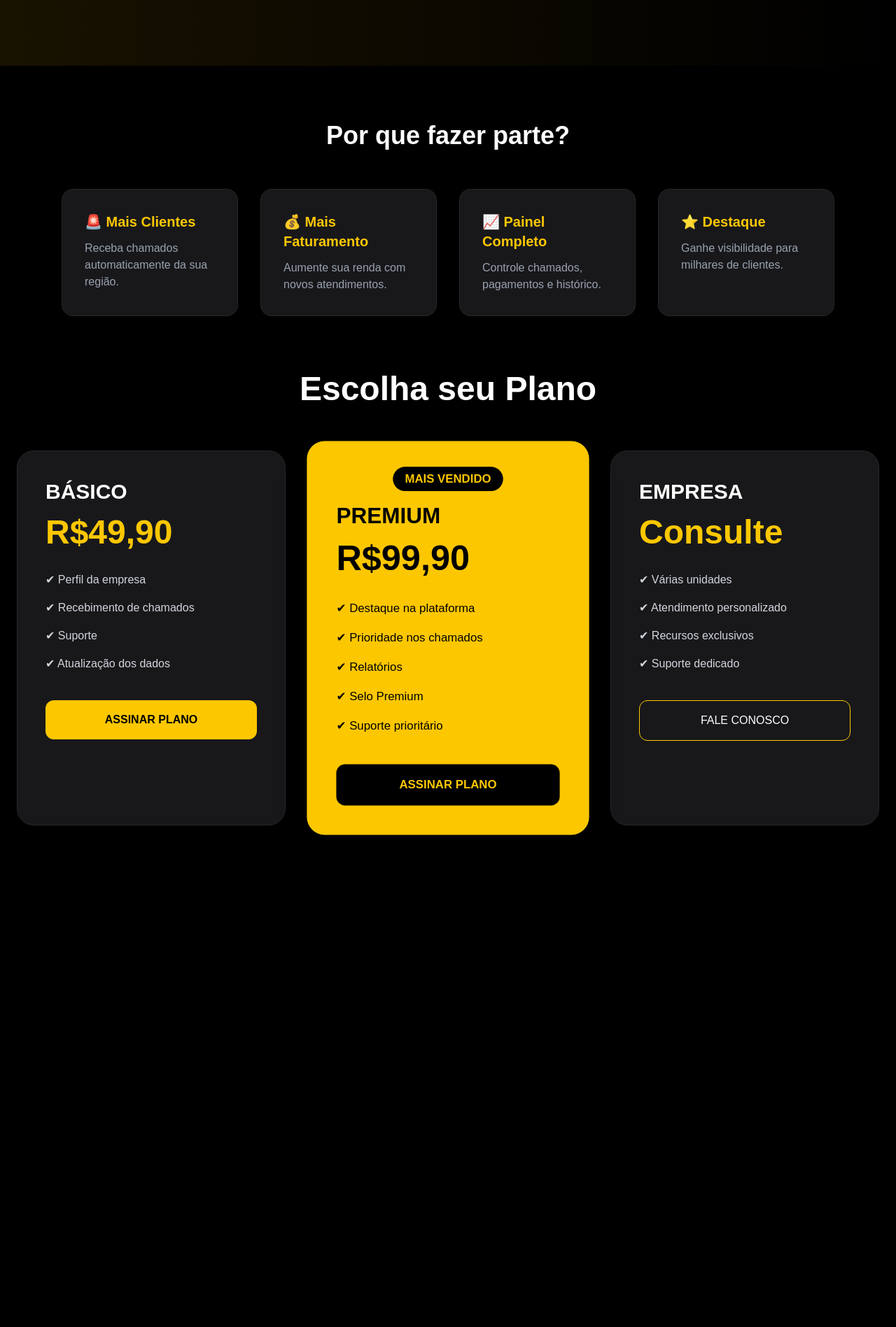
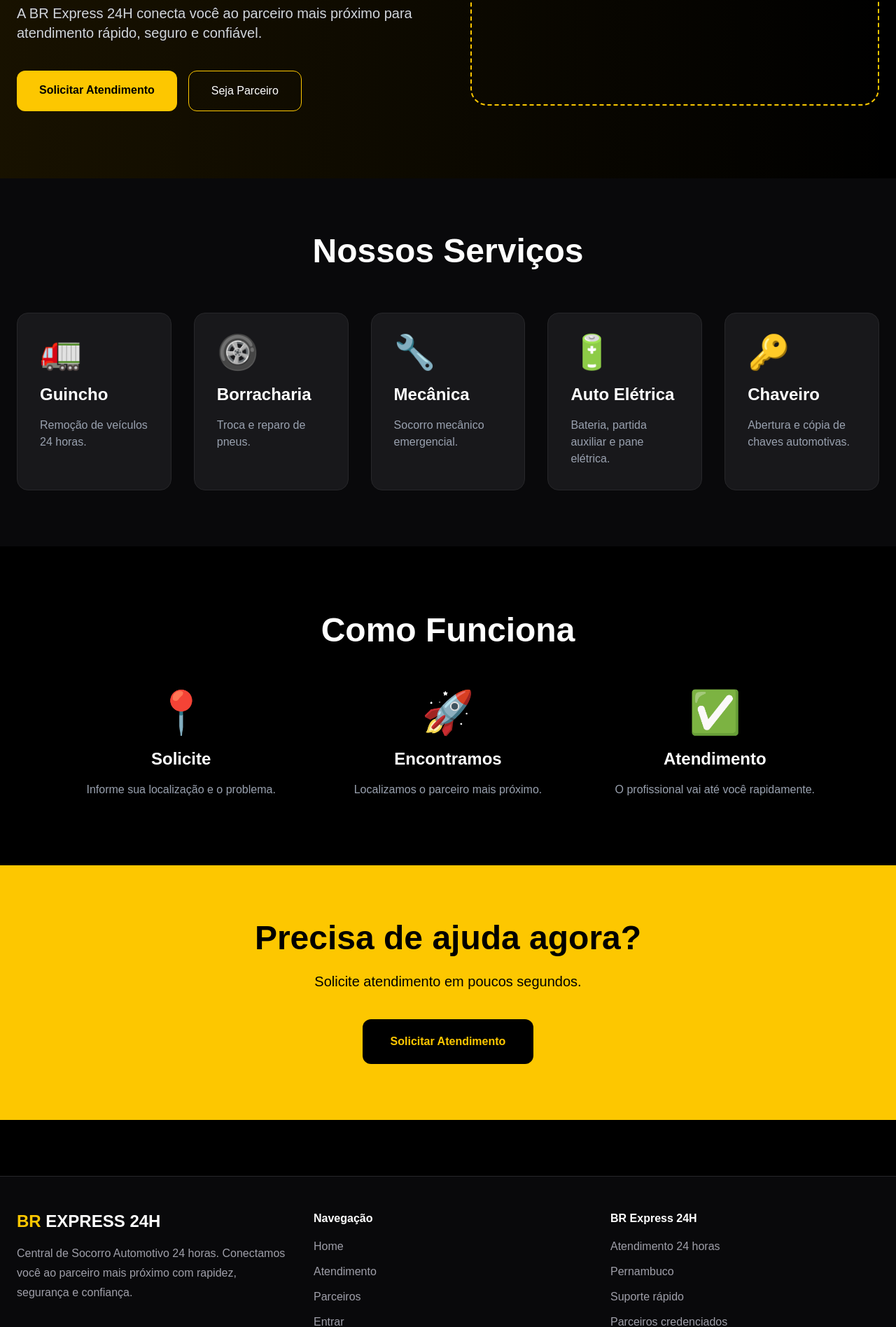
Before and after one commit to brexpress24hoficial-creator/br-express24h, a Next.js app: page /parceiro in a window 1280 px wide. Shown: the part 404-2301 px from the top of the page at 70% size. Before the commit the page ends 1680 px from the top, so only its background shows below. Built offline with nearby package versions, Linux system fonts and the light colour scheme.

Commit message:
Nova Home BR Express 24H

```diff
--- a/app/parceiro/page.tsx
+++ b/app/parceiro/page.tsx
@@ -1,223 +1,97 @@
 import Link from "next/link";
+import Footer from "@/components/Footer";
 
-export default function Parceiro() {
+const servicos = [
+  {
+    emoji: "🚛",
+    titulo: "Guincho",
+    descricao: "Remoção de veículos 24 horas."
+  },
+  {
+    emoji: "🛞",
+    titulo: "Borracharia",
+    descricao: "Troca e reparo de pneus."
+  },
+  {
+    emoji: "🔧",
+    titulo: "Mecânica",
+    descricao: "Socorro mecânico emergencial."
+  },
+  {
+    emoji: "🔋",
+    titulo: "Auto Elétrica",
+    descricao: "Bateria, partida auxiliar e pane elétrica."
+  },
+  {
+    emoji: "🔑",
+    titulo: "Chaveiro",
+    descricao: "Abertura e cópia de chaves automotivas."
+  }
+];
+
+export default function Home() {
   return (
-    <main className="min-h-screen bg-black text-white">
+    <main className="bg-black text-white">
 
       {/* HERO */}
+
       <section className="relative overflow-hidden">
+
         <div className="absolute inset-0 bg-gradient-to-r from-yellow-500/10 to-transparent"></div>
 
         <div className="max-w-7xl mx-auto px-6 py-24 relative z-10">
 
-          <div className="text-center">
+          <div className="grid lg:grid-cols-2 gap-16 items-center">
+
+            <div>
 
               <span className="bg-yellow-400 text-black px-4 py-2 rounded-full font-bold">
-              BR EXPRESS 24H
+                Atendimento 24 Horas
               </span>
 
-            <h1 className="mt-8 text-5xl md:text-7xl font-extrabold">
-              Seja um <span className="text-yellow-400">Parceiro</span>
+              <h1 className="text-6xl font-extrabold mt-8 leading-tight">
+
+                Precisou de
+                <span className="text-yellow-400"> Socorro Automotivo?</span>
+
               </h1>
 
-            <p className="mt-6 text-xl text-gray-300 max-w-3xl mx-auto">
-              Cadastre sua empresa e receba solicitações de clientes
-              automaticamente através da plataforma BR Express 24H.
+              <p className="mt-8 text-xl text-gray-300">
+
+                A BR Express 24H conecta você ao parceiro mais próximo
+                para atendimento rápido, seguro e confiável.
+
               </p>
 
-            <div className="mt-10 flex justify-center gap-4 flex-wrap">
+              <div className="flex flex-wrap gap-4 mt-10">
 
-              <a
-                href="#planos"
+                <Link
+                  href="/solicitar"
                   className="bg-yellow-400 hover:bg-yellow-300 text-black font-bold px-8 py-4 rounded-xl transition"
                 >
-                Ver Planos
-              </a>
+                  Solicitar Atendimento
+                </Link>
 
                 <Link
-                href="/parceiro/login"
+                  href="/parceiro"
                   className="border border-yellow-400 hover:bg-yellow-400 hover:text-black px-8 py-4 rounded-xl transition"
                 >
-                Entrar na Área do Parceiro
+                  Seja Parceiro
                 </Link>
 
               </div>
 
             </div>
 
-        </div>
-      </section>
+            <div className="flex justify-center">
 
-      {/* BENEFÍCIOS */}
+              {/* Depois vamos colocar sua arte aqui */}
 
-      <section className="py-20">
+              <div className="w-full h-[450px] rounded-3xl border-2 border-dashed border-yellow-400 flex items-center justify-center text-center text-zinc-500">
 
-        <div className="max-w-6xl mx-auto px-6">
-
-          <h2 className="text-4xl font-bold text-center mb-14">
-            Por que fazer parte?
-          </h2>
-
-          <div className="grid md:grid-cols-2 lg:grid-cols-4 gap-8">
-
-            <div className="bg-zinc-900 rounded-2xl p-8 border border-zinc-800">
-              <h3 className="text-yellow-400 text-xl font-bold mb-3">
-                🚨 Mais Clientes
-              </h3>
-              <p className="text-gray-400">
-                Receba chamados automaticamente da sua região.
-              </p>
-            </div>
-
-            <div className="bg-zinc-900 rounded-2xl p-8 border border-zinc-800">
-              <h3 className="text-yellow-400 text-xl font-bold mb-3">
-                💰 Mais Faturamento
-              </h3>
-              <p className="text-gray-400">
-                Aumente sua renda com novos atendimentos.
-              </p>
-            </div>
-
-            <div className="bg-zinc-900 rounded-2xl p-8 border border-zinc-800">
-              <h3 className="text-yellow-400 text-xl font-bold mb-3">
-                📈 Painel Completo
-              </h3>
-              <p className="text-gray-400">
-                Controle chamados, pagamentos e histórico.
-              </p>
-            </div>
-
-            <div className="bg-zinc-900 rounded-2xl p-8 border border-zinc-800">
-              <h3 className="text-yellow-400 text-xl font-bold mb-3">
-                ⭐ Destaque
-              </h3>
-              <p className="text-gray-400">
-                Ganhe visibilidade para milhares de clientes.
-              </p>
-            </div>
+                SUA ARTE AQUI
 
               </div>
-
-        </div>
-
-      </section>
-
-      {/* PLANOS */}
-
-      <section id="planos" className="pb-24">
-
-        <div className="max-w-7xl mx-auto px-6">
-
-          <h2 className="text-5xl font-bold text-center mb-16">
-            Escolha seu Plano
-          </h2>
-
-          <div className="grid lg:grid-cols-3 gap-10">
-
-            {/* Básico */}
-
-            <div className="bg-zinc-900 rounded-3xl p-10 border border-zinc-800">
-
-              <h3 className="text-3xl font-bold mb-4">BÁSICO</h3>
-
-              <p className="text-5xl font-extrabold text-yellow-400 mb-8">
-                R$49,90
-              </p>
-
-              <ul className="space-y-4 text-gray-300">
-
-                <li>✔ Perfil da empresa</li>
-
-                <li>✔ Recebimento de chamados</li>
-
-                <li>✔ Suporte</li>
-
-                <li>✔ Atualização dos dados</li>
-
-              </ul>
-
-              <Link
-                href="/parceiro/cadastro?plano=basico"
-                className="mt-10 block text-center bg-yellow-400 text-black font-bold py-4 rounded-xl hover:bg-yellow-300"
-              >
-                ASSINAR PLANO
-              </Link>
-
-            </div>
-
-            {/* Premium */}
-
-            <div className="bg-yellow-400 rounded-3xl p-10 text-black scale-105 shadow-2xl">
-
-              <div className="text-center mb-5">
-
-                <span className="bg-black text-yellow-400 px-4 py-2 rounded-full font-bold">
-                  MAIS VENDIDO
-                </span>
-
-              </div>
-
-              <h3 className="text-3xl font-bold mb-4">
-                PREMIUM
-              </h3>
-
-              <p className="text-5xl font-extrabold mb-8">
-                R$99,90
-              </p>
-
-              <ul className="space-y-4">
-
-                <li>✔ Destaque na plataforma</li>
-
-                <li>✔ Prioridade nos chamados</li>
-
-                <li>✔ Relatórios</li>
-
-                <li>✔ Selo Premium</li>
-
-                <li>✔ Suporte prioritário</li>
-
-              </ul>
-
-              <Link
-                href="/parceiro/cadastro?plano=premium"
-                className="mt-10 block text-center bg-black text-yellow-400 font-bold py-4 rounded-xl"
-              >
-                ASSINAR PLANO
-              </Link>
-
-            </div>
-
-            {/* Empresa */}
-
-            <div className="bg-zinc-900 rounded-3xl p-10 border border-zinc-800">
-
-              <h3 className="text-3xl font-bold mb-4">
-                EMPRESA
-              </h3>
-
-              <p className="text-5xl font-extrabold text-yellow-400 mb-8">
-                Consulte
-              </p>
-
-              <ul className="space-y-4 text-gray-300">
-
-                <li>✔ Várias unidades</li>
-
-                <li>✔ Atendimento personalizado</li>
-
-                <li>✔ Recursos exclusivos</li>
-
-                <li>✔ Suporte dedicado</li>
-
-              </ul>
-
-              <Link
-                href="/contato"
-                className="mt-10 block text-center border border-yellow-400 py-4 rounded-xl hover:bg-yellow-400 hover:text-black"
-              >
-                FALE CONOSCO
-              </Link>
 
             </div>
 
@@ -227,6 +101,158 @@
 
       </section>
 
+      {/* SERVIÇOS */}
+
+      <section className="py-20 bg-zinc-950">
+
+        <div className="max-w-7xl mx-auto px-6">
+
+          <h2 className="text-5xl font-bold text-center mb-16">
+
+            Nossos Serviços
+
+          </h2>
+
+          <div className="grid md:grid-cols-2 lg:grid-cols-5 gap-8">
+
+            {servicos.map((item) => (
+
+              <div
+                key={item.titulo}
+                className="bg-zinc-900 border border-zinc-800 rounded-2xl p-8 hover:border-yellow-400 transition"
+              >
+
+                <div className="text-5xl">
+                  {item.emoji}
+                </div>
+
+                <h3 className="text-2xl font-bold mt-5">
+
+                  {item.titulo}
+
+                </h3>
+
+                <p className="text-gray-400 mt-4">
+
+                  {item.descricao}
+
+                </p>
+
+              </div>
+
+            ))}
+
+          </div>
+
+        </div>
+
+      </section>
+
+      {/* COMO FUNCIONA */}
+
+      <section className="py-24">
+
+        <div className="max-w-6xl mx-auto px-6">
+
+          <h2 className="text-5xl font-bold text-center mb-16">
+
+            Como Funciona
+
+          </h2>
+
+          <div className="grid md:grid-cols-3 gap-10">
+
+            <div className="text-center">
+
+              <div className="text-6xl mb-5">📍</div>
+
+              <h3 className="text-2xl font-bold">
+
+                Solicite
+
+              </h3>
+
+              <p className="text-gray-400 mt-4">
+
+                Informe sua localização e o problema.
+
+              </p>
+
+            </div>
+
+            <div className="text-center">
+
+              <div className="text-6xl mb-5">🚀</div>
+
+              <h3 className="text-2xl font-bold">
+
+                Encontramos
+
+              </h3>
+
+              <p className="text-gray-400 mt-4">
+
+                Localizamos o parceiro mais próximo.
+
+              </p>
+
+            </div>
+
+            <div className="text-center">
+
+              <div className="text-6xl mb-5">✅</div>
+
+              <h3 className="text-2xl font-bold">
+
+                Atendimento
+
+              </h3>
+
+              <p className="text-gray-400 mt-4">
+
+                O profissional vai até você rapidamente.
+
+              </p>
+
+            </div>
+
+          </div>
+
+        </div>
+
+      </section>
+
+      {/* CTA */}
+
+      <section className="bg-yellow-400 py-20">
+
+        <div className="max-w-5xl mx-auto text-center px-6">
+
+          <h2 className="text-5xl font-extrabold text-black">
+
+            Precisa de ajuda agora?
+
+          </h2>
+
+          <p className="text-black text-xl mt-6">
+
+            Solicite atendimento em poucos segundos.
+
+          </p>
+
+          <Link
+            href="/solicitar"
+            className="inline-block mt-10 bg-black text-yellow-400 px-10 py-5 rounded-xl font-bold hover:bg-zinc-900 transition"
+          >
+            Solicitar Atendimento
+          </Link>
+
+        </div>
+
+      </section>
+
+      <Footer />
+
     </main>
   );
 }
--- a/components/Footer.tsx
+++ b/components/Footer.tsx
@@ -0,0 +1,89 @@
+import Link from "next/link";
+
+export default function Footer() {
+  return (
+    <footer className="bg-zinc-950 border-t border-zinc-800 mt-20">
+      <div className="max-w-7xl mx-auto px-6 py-12">
+
+        <div className="grid md:grid-cols-3 gap-10">
+
+          {/* Empresa */}
+          <div>
+            <h2 className="text-2xl font-black text-yellow-400">
+              BR <span className="text-white">EXPRESS 24H</span>
+            </h2>
+
+            <p className="text-zinc-400 mt-4 leading-7">
+              Central de Socorro Automotivo 24 horas.
+              Conectamos você ao parceiro mais próximo
+              com rapidez, segurança e confiança.
+            </p>
+          </div>
+
+          {/* Navegação */}
+          <div>
+            <h3 className="text-white font-bold mb-4">
+              Navegação
+            </h3>
+
+            <ul className="space-y-3 text-zinc-400">
+
+              <li>
+                <Link href="/" className="hover:text-yellow-400 transition">
+                  Home
+                </Link>
+              </li>
+
+              <li>
+                <Link href="/atendimento" className="hover:text-yellow-400 transition">
+                  Atendimento
+                </Link>
+              </li>
+
+              <li>
+                <Link href="/parceiro" className="hover:text-yellow-400 transition">
+                  Parceiros
+                </Link>
+              </li>
+
+              <li>
+                <Link href="/entrar" className="hover:text-yellow-400 transition">
+                  Entrar
+                </Link>
+              </li>
+
+            </ul>
+          </div>
+
+          {/* Empresa */}
+          <div>
+            <h3 className="text-white font-bold mb-4">
+              BR Express 24H
+            </h3>
+
+            <ul className="space-y-3 text-zinc-400">
+
+              <li>Atendimento 24 horas</li>
+
+              <li>Pernambuco</li>
+
+              <li>Suporte rápido</li>
+
+              <li>Parceiros credenciados</li>
+
+            </ul>
+
+          </div>
+
+        </div>
+
+        <div className="border-t border-zinc-800 mt-10 pt-6 text-center text-zinc-500">
+
+          © {new Date().getFullYear()} BR Express 24H — Todos os direitos reservados.
+
+        </div>
+
+      </div>
+    </footer>
+  );
+}
```
Lines whose indentation alone changed are shown as unchanged.
